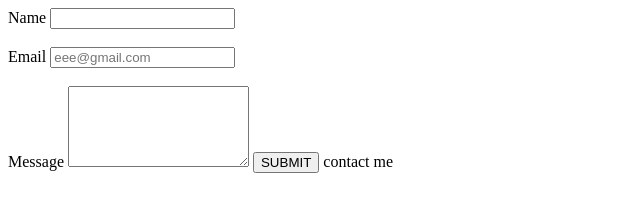
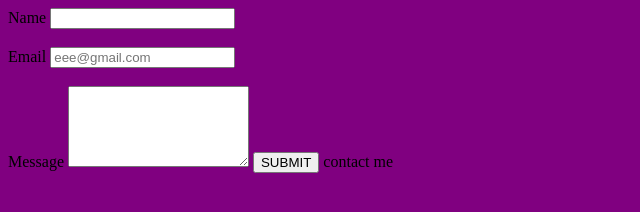
Before and after one commit to DorothyMartha/myproject2, a plain HTML site: page contact.html in a window 1280 px wide. Shown: the whole page, without its empty margins (0-640 px from the left). Drawn offline with Linux system fonts and the light colour scheme.

Commit message:
Update contact.html

```diff
--- a/contact.html
+++ b/contact.html
@@ -6,7 +6,7 @@
   <style type="text/css">
    </style>
 </head>
-<body>
+<body style="background-color: purple;>
   <form action="mailto:dorotheekarma@gmail.com" method="post">
        <label for="un">Name</label>
        <input type="text" name="un">
```
